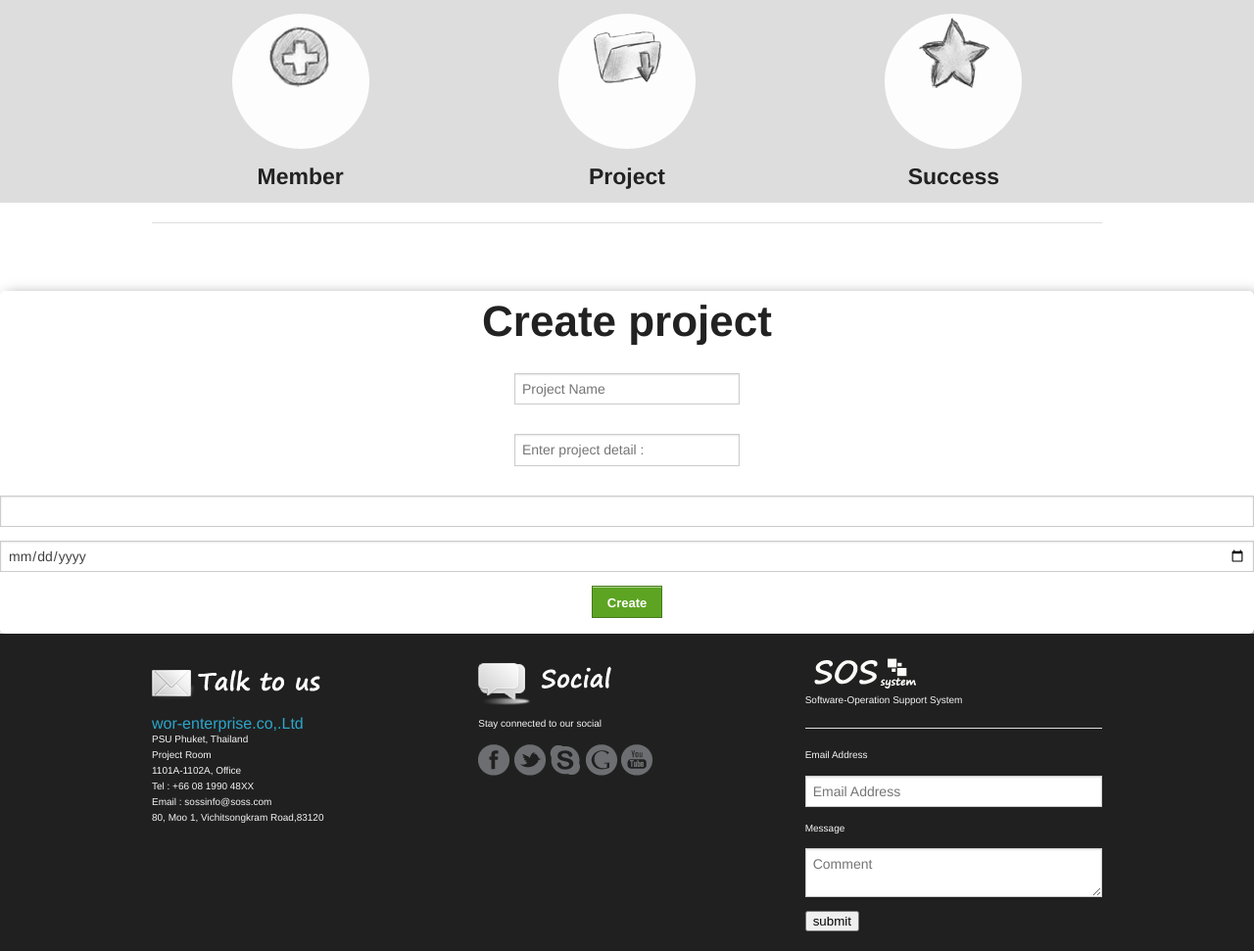
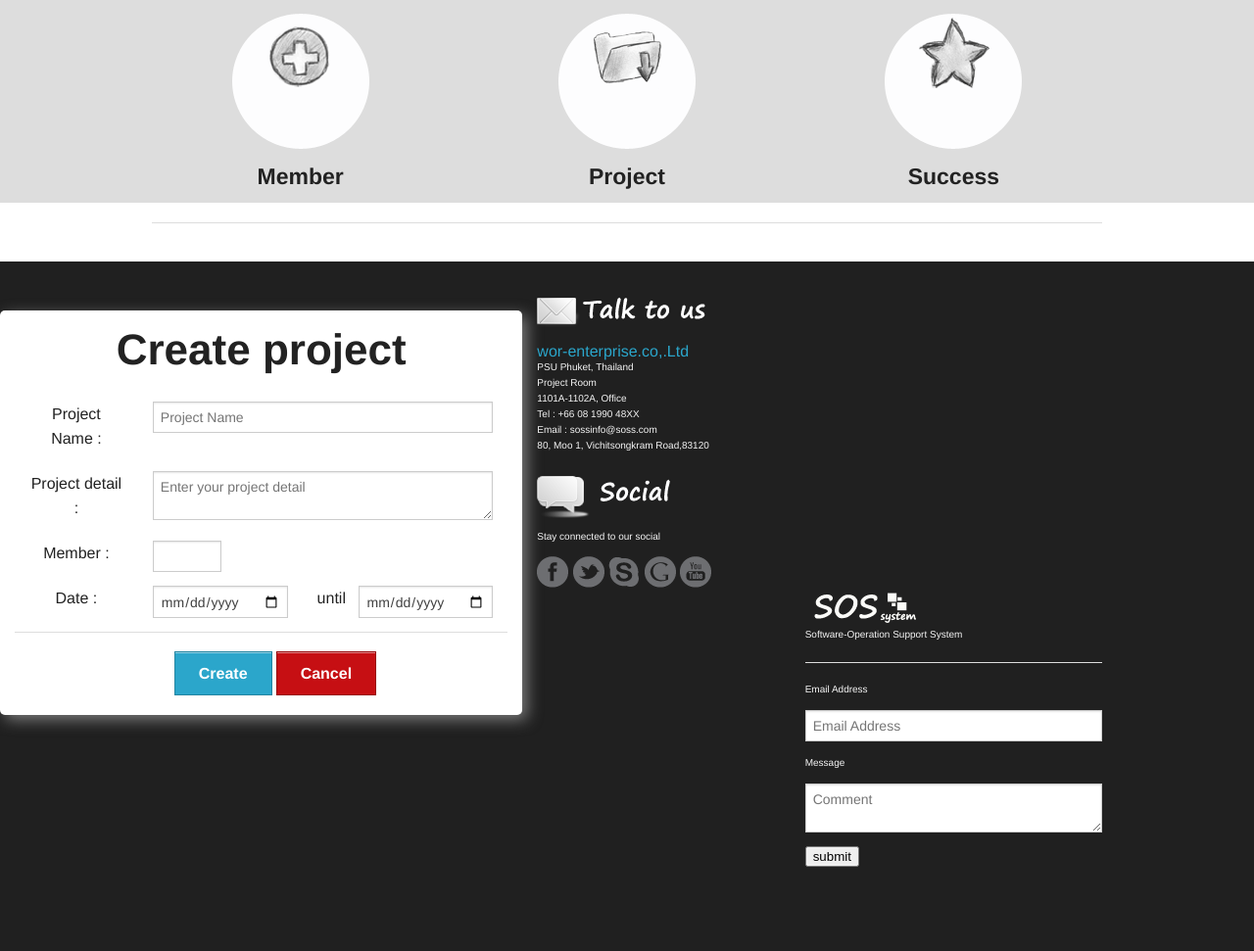
Before and after one commit to Zatanzone/soss, a PHP site: the page made by application/views/form/createproject.php in a window 1280 px wide. Shown: the part 414-1385 px from the top of the page at 98% size. After the commit the page ends 1299 px from the top, so only its background shows below. Run offline with PHP 8.4, Linux system fonts and the light colour scheme; the template is opened without the code that fills it, so the values that code supplies are empty.

Commit message:
createproject form

```diff
--- a/application/views/form/createproject.php
+++ b/application/views/form/createproject.php
@@ -1,20 +1,60 @@
 <center>
-<div class = "createproject-box">
+<div class = "createproject-box large-5 columns center" style="float:center;">
 <h1>Create project</h1>
 <?php echo form_open('form/createproject'); ?>
-
-<input type="text" name="projectname" value="" size="50" placeholder="Project Name" style="width: 230px;"/><br>
-
-<input type="text" name="detail" value="" size="50" placeholder="Enter project detail : " style="width: 230px;"/><br>
-
-<input type="number" name="member" value="" min="1" max="100">
-
-<input type="date" name="projectdate">
-
-<div><input type="submit" value="Create" class="button success small"/></div>
-
-
-
+<?php echo form_error('projectname','<font color="error">');?>
+	<div class="row">
+ 		<div class="large-3 columns">
+			<p>Project Name : </p>
+		</div>
+		<div class="large-9 columns">
+			<input type="text" name="projectname" value="" size="50" placeholder="Project Name" />
+		</div>
+	</div>
+	<div class="row">
+ 		<div class="large-3 columns">
+			<p>Project detail : </p>
+		</div>
+		<div class="large-9 columns">
+			<textarea name="projectdetail" placeholder="Enter your project detail"></textarea>
+		</div>
+	</div>
+	<div class="row">
+ 		<div class="large-3 columns">
+			<p>Member : </p>
+		</div>
+		<div class="large-9 columns">
+			<input type="number" name="member" value="" min="1" max="100" style="width:70px;float:left;">
+			<?php echo form_error('member','<font color="error">');?>
+		</div>
+	</div>
+	<div class="row">
+ 		<div class="large-3 columns">
+			<p>Date : </p>
+		</div>
+		<div class="large-4 columns">
+			<input type="date" name="projectdate1">
+			<?php echo form_error('projectdate1','<font color="error">');?>
+		</div>
+		<div class="large-1 columns">
+			<p>until</p>
+		</div>
+		<div class="large-4 columns">
+			<input type="date" name="projectdate2">
+			<?php echo form_error('projectdate2','<font color="error">');?>
+		</div>
+		<hr />
+	</div>
+	<div class="row">
+			<div class="large-4 columns">&nbsp</div>
+ 			<div class="large-2 columns" style="margin-left:-20px;">
+ 				<input type="submit" value="Create" class="button"/>
+ 			</div>
+ 			<div  class="large-2 columns" style="margin-left:20px;">
+ 				<input type="button" value="Cancel" class="button alert"/>
+ 			</div>
+ 			<div class="large-4 columns">&nbsp</div>
+	</div>
 </form>
 </div>
 </center>
```
